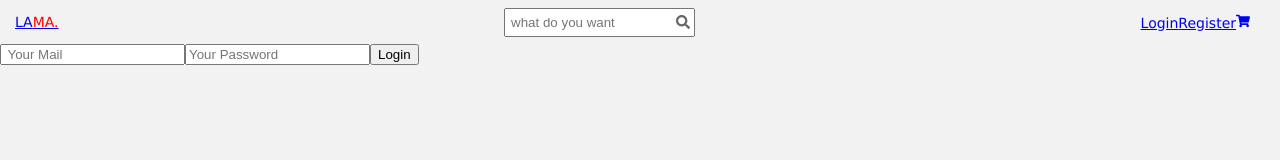
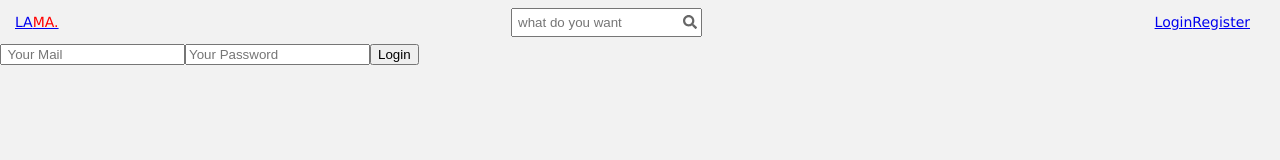
Before and after one commit to utrust1/meowShop, a React (Create React App) app in the folder frontend/: page /login in a window 1280 px wide. Shown: the top 160 px of the page. Built offline with nearby package versions, Linux system fonts and the light colour scheme.

Commit message:
modify token

```diff
--- a/frontend/src/App.js
+++ b/frontend/src/App.js
@@ -10,8 +10,6 @@ import Register from './components/auth/Register/Register';
 import GetAllProduct from './components/product/index';
 import Login from './components/auth/Login/Login';
 import { Switch } from 'react-router';
-
-
 export const UserContext = createContext();
 
 const App = () => {
--- a/frontend/src/components/auth/login/Login.js
+++ b/frontend/src/components/auth/login/Login.js
@@ -2,23 +2,28 @@ import React from 'react'
 import { useState } from "react";
 import axios from "axios";
 import "./Login.css";
+import { useHistory } from 'react-router';
 
 
 const  Login =({setToken})=> {
 
 const  [email , setEmail] = useState("")
 const  [password , setPassword] = useState("")
-const  [messege , setMessege] = useState("")
+// const  [messege , setMessege] = useState("")
 
-
+const history = useHistory()
 const buttonEvent = ()=>{
-axios.get(`http://localhost:5000/users/`, {email,password}).then((result)=>{
+    // e.preventDefault()
+axios.post(`http://localhost:5000/login/`, {email,password}).then((result)=>{
     console.log(result);
     setToken(result.data.token)
     console.log(result.data.token);
-    setMessege(" Logged in succesfully ")
+    // setMessege(" Logged in succesfully ")
+    // const history = useHistory()
+    history.push("/Home")
+
 }).catch((error)=>{
-    console.log(error);
+    console.log(error.response);
 })
 }
 
@@ -27,7 +32,8 @@ return (
             <input placeholder=" Your Mail" type="text" onChange={(e)=>{setEmail(e.target.value)}}></input>
             <input placeholder="Your Password" type="text" onChange={(e)=>{setPassword(e.target.value)}}></input>
             <button type="submit" onClick={()=>{buttonEvent()}}>Login </button>
-            <div> {messege}</div>
+
+            {/* <div> {messege}</div> */}
         </div>
     )
 }
--- a/frontend/src/components/navigation/index.js
+++ b/frontend/src/components/navigation/index.js
@@ -1,11 +1,15 @@
-import React from 'react';
-import { Link } from 'react-router-dom';
-
-import './navigation.css'
-import { IconName ,  FaUserTie , FaShoppingCart , FaSearch} from "react-icons/fa";
+import React from "react";
+import { Link } from "react-router-dom";
+import { useContext } from "react";
+import UserContext from "./../../App";
+import "./navigation.css";
+import { IconName, FaUserTie, FaShoppingCart, FaSearch } from "react-icons/fa";
 
 const Navigation = () => {
-	return <div className="container">
+
+let token = useContext(UserContext);
+
+  return <div className="container">
 	<div className='Navigation'>
 		<Link to='/Home'><p className='logoName'>LA<span>MA.</span></p> </Link>
 
@@ -14,11 +18,29 @@ const Navigation = () => {
 					<FaSearch className="searchIcon"/>
 		</div>
 		<div className="navbar">
-		<Link to="/login" className='navLogin'>Login</Link>
-		<Link to="/Register" className='navRegister'>Register</Link>
-		<Link to="/cart" className='navcart'><FaShoppingCart/></Link></div>
+		{token ? (
+	<div>
+	  <Link to="/cart" className="navcart">
+
+	  </Link>
+	  <FaShoppingCart />
+	  <Link to="/logout" className="navRegister">
+		log out
+	  </Link>
+	</div>
+  ) : (
+	<div>
+	  <Link to="/login" className="navLogin">
+		Login
+	  </Link>
+	  <Link to="/Register" className="navRegister">
+		Register
+	  </Link>
+	</div>
+  )}</div>
 		</div>
 		 </div>;
+
+
 };
-
 export default Navigation;
```
